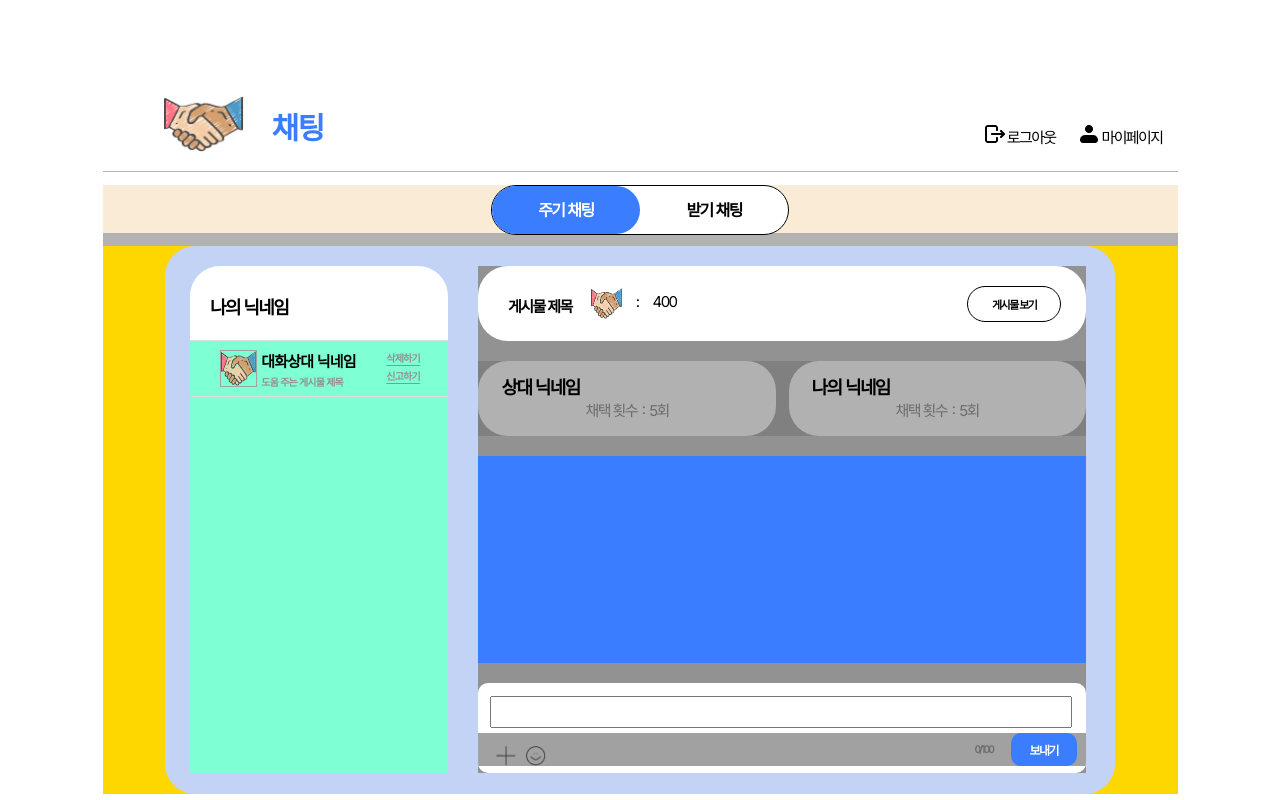
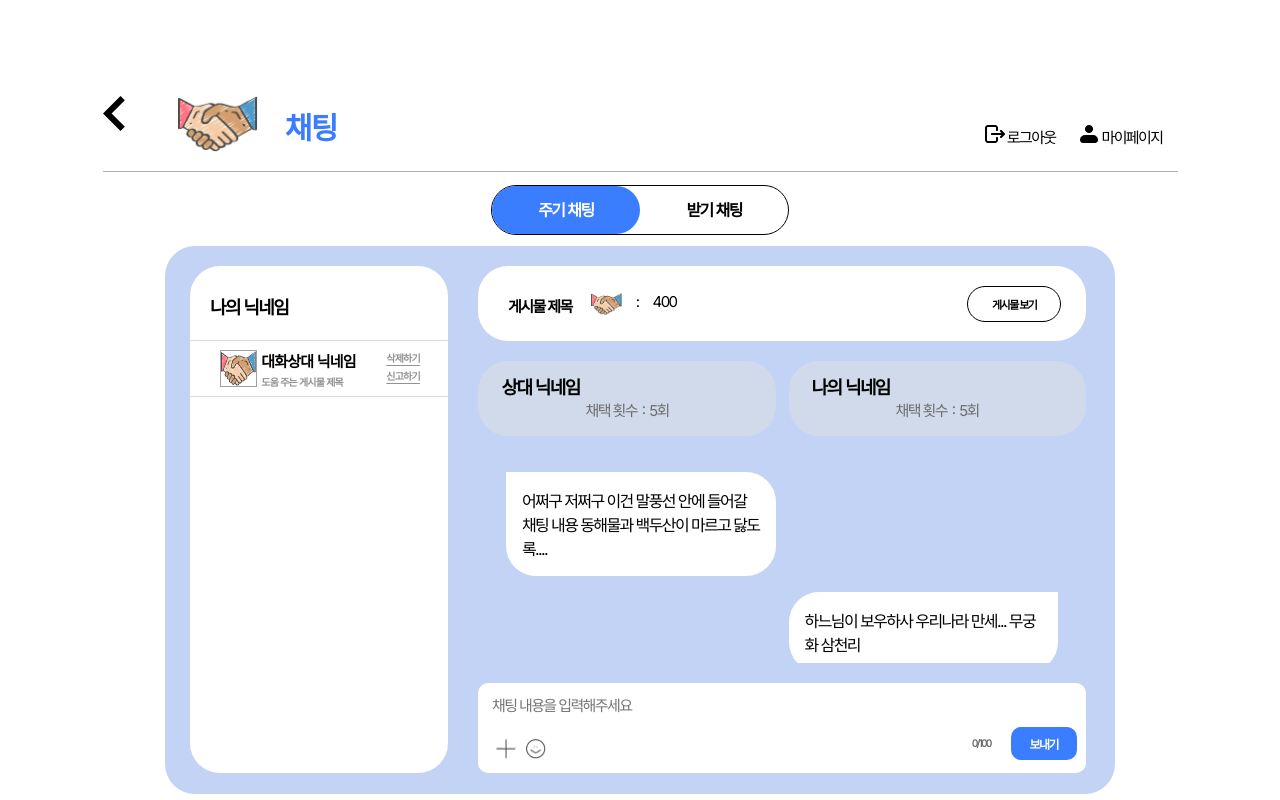
Before and after one commit to walloonam/Hand_In_Hand_Frontend, a plain HTML site: page html/chat.html in a window 1280 px wide. Drawn offline with Linux system fonts and the light colour scheme.

Commit message:
init mypage

```diff
--- a/css/chat.css
+++ b/css/chat.css
@@ -35,12 +35,18 @@ a {
     border-bottom: solid 0.0625rem #B2B2B2;
 }
 
+.back_btn {
+    width: 2.1875rem;
+    height: 1.36719rem;
+    margin-top: 5.99rem;
+}
+
 .logo_btn {
     /* position: absolute; */
     width: 5rem;
     height: 3.5165rem;
     margin-top: 5.99rem;
-    margin-left: 3.87rem;
+    margin-left: 2.51rem;
 }
 
 .logo_btn img {
@@ -145,7 +151,7 @@ a {
 /********** container **********/
 
 .container {
-    background-color: #B2B2B2;
+    /* background-color: #B2B2B2; */
     margin: 0 auto;
     width: 67.1875rem;
 }
@@ -154,7 +160,7 @@ a {
 /*** wrap_bar ***/
 
 .wrap_bar {
-    background-color: antiquewhite;
+    /* background-color: antiquewhite; */
     height: 3.00399rem;
     margin-top: 0.8rem;
     margin-bottom: 0.8rem;
@@ -241,8 +247,8 @@ a {
 /*** wrap_content ***/
 
 .wrap_content {
-    background-color: gold;
-    height: 34.2555rem;
+    /* background-color: gold; */
+    margin-bottom: 2.46rem;
 }
 
 .back {
@@ -281,7 +287,7 @@ a {
 }
 
 .wrap_list {
-    background-color: aquamarine;
+    /* background-color: aquamarine; */
     overflow: auto;
     height: 27rem;
     white-space: nowrap;
@@ -309,6 +315,10 @@ a {
     letter-spacing: -0.05rem;
 }
 
+.entity:hover {
+    cursor: pointer;
+}
+
 .profile_img {
     height: 2.3125rem;
     margin-top: 0.58rem;
@@ -324,6 +334,7 @@ a {
 .infor {
     margin-top: 0.58rem;
     margin-left: 0.3rem;
+    margin-right: 1.91rem;
     display: flex;
     flex-direction: column;
 }
@@ -344,7 +355,6 @@ a {
     display: flex;
     flex-direction: column;
     margin-top: 0.57rem;
-    margin-left: 1.91rem;
 }
 
 .func a {
@@ -364,7 +374,7 @@ a {
 /* 채팅창 */
 
 .chat {
-    background-color: #929292;
+    /* background-color: #929292; */
     width: 37.96288rem;
     height: 31.67675rem;
     margin-top: 1.29rem;
@@ -404,8 +414,8 @@ a {
 .point img {
     margin-top: 1.35rem;
     width: 1.91769rem;
-    width: 1.91769rem;
-    height: 1.91769rem;
+    height: 1.97978rem;
+    object-fit: contain;
 }
 
 .point p {
@@ -431,7 +441,7 @@ a {
 }
 
 .user_infor {
-    background-color: grey;
+    /* background-color: grey; */
     height: 4.67406rem;
     margin-top: 1.26rem;
     display: flex;
@@ -473,9 +483,39 @@ a {
 }
 
 .chat_area {
-    background-color: #3A7DFF;
+    /* background-color: #3A7DFF; */
     height: 12.92rem;
     margin-top: 1.26rem;
+    overflow: auto;
+}
+
+.chat_area::-webkit-scrollbar {
+    width: 6px;
+}
+
+.chat_area::-webkit-scrollbar-thumb {
+    background: #757575;
+    border-radius: 10px;
+}
+
+.chat_area p {
+    padding: 1rem;
+}
+
+.other_chat {
+    background-color: #FFF;
+    width: 16.86249rem;
+    border-radius: 0rem 1.875rem 1.875rem 1.875rem;
+    margin-left: 1.72rem;
+    margin-bottom: 0.56rem;
+}
+
+.my_chat {
+    background-color: #FFF;
+    width: 16.86249rem;
+    border-radius: 1.875rem 0rem 1.875rem 1.875rem;
+    margin-left: 19.38249rem;
+    margin-bottom: 0.56rem;
 }
 
 .input_area {
@@ -490,15 +530,20 @@ a {
 
 .text_content {
     overflow: scroll;
-    margin-top: 0.82rem;
+    margin-top: 0.42rem;
     margin-left: 0.72rem;
     width: 36.4rem;
     height: 2rem;
     font-size: 0.9375rem;
+    border: none;
+}
+
+.text_content:focus {
+    outline: none;
 }
 
 .chat_func {
-    background-color: #A1A1A1;
+    /* background-color: #A1A1A1; */
     margin-top: 0.3rem;
     display: flex;
 }
@@ -516,10 +561,13 @@ a {
 }
 
 .wrap_number {
-    margin-left: 26.16rem;
+    margin-left: 23.16rem;
+    width: 4rem;
+    display: flex;
+    justify-content: flex-end;
 }
 
-.char_num {
+.wrap_number p {
     color: #6D6D6D;
     font-size: 0.625rem;
     font-weight: 700;
@@ -544,3 +592,7 @@ a {
     font-weight: 700;
     border: none;
 }
+
+.send_btn:hover {
+    cursor: pointer;
+}
--- /dev/null
+++ b/css/mypage.css
@@ -0,0 +1,171 @@
+html {
+    font-size: 16px;
+}
+
+body {
+    margin: 0;
+    padding: 0;
+    width: 100vw;
+    height: 100vh;
+}
+
+* {
+    box-sizing: border-box;
+    font-family: 'Inter', sans-serif;
+    letter-spacing: -0.1rem;
+}
+
+ul {
+    list-style: none;
+}
+
+a {
+    text-decoration: none;
+}
+
+
+/********** nav **********/
+
+.nav_bar {
+    /* position: relative; */
+    width: 67.1875rem;
+    height: 10.7625rem;
+    margin: 0 auto;
+    display: flex;
+    border-bottom: solid 0.0625rem #B2B2B2;
+}
+
+.back_btn {
+    width: 2.1875rem;
+    height: 1.36719rem;
+    margin-top: 5.99rem;
+}
+
+.logo_btn {
+    /* position: absolute; */
+    width: 5rem;
+    height: 3.5165rem;
+    margin-top: 5.99rem;
+    margin-left: 2.51rem;
+}
+
+.logo_btn img {
+    width: 5rem;
+    height: 3.5165rem;
+}
+
+.nav_menu {
+    /* position: absolute; */
+    flex: 2;
+    margin-top: 6.5rem;
+    margin-left: 1.69rem;
+}
+
+.nav_menu ul {
+    justify-content: space-around;
+    margin: 0;
+    padding: 0;
+}
+
+.nav_menu ul li {
+    font-size: 1.875rem;
+    font-weight: 700;
+}
+
+.chatting_a {
+    color: #3A7DFF;
+}
+
+.nav_chat {
+    margin-top: 6.94rem;
+    margin-left: 5.62rem;
+    margin-right: 1.94rem;
+}
+
+.chat_btn {
+    width: 9.4375rem;
+    height: 2.8125rem;
+    border: 2px solid #727272;
+    border-radius: 1.25rem;
+    background-color: #727272;
+    font-size: 1.25rem;
+    font-weight: 700;
+    color: #FFF;
+}
+
+.chat_btn:hover {
+    cursor: pointer;
+}
+
+.nav_logout {
+    display: flex;
+    margin-top: 7.63rem;
+    margin-right: 1.37rem;
+}
+
+.nav_logout a {
+    margin: 0;
+    margin-top: 0.25rem;
+    height: 1.375rem;
+    font-size: 0.9375rem;
+    font-weight: 500;
+    white-space: nowrap;
+    color: #000;
+}
+
+.nav_logout img {
+    width: 1.5rem;
+    height: 1.5rem;
+}
+
+.nav_logout img:hover {
+    cursor: pointer;
+}
+
+.nav_mypage {
+    display: flex;
+    margin-top: 7.63rem;
+    margin-right: 0.94rem;
+}
+
+.nav_mypage img {
+    width: 1.5rem;
+    height: 1.5rem;
+}
+
+.nav_mypage img:hover {
+    cursor: pointer;
+}
+
+.nav_mypage a {
+    margin: 0;
+    margin-top: 0.25rem;
+    height: 1.375rem;
+    font-size: 0.9375rem;
+    font-weight: 500;
+    white-space: nowrap;
+    color: #000;
+}
+
+
+/********** container **********/
+
+.container {
+    /* background-color: #B2B2B2; */
+    margin: 0 auto;
+    width: 67.1875rem;
+    overflow: hidden;
+}
+
+
+/*** back ***/
+
+.back {
+    background-color: #C2D3F5;
+    border-radius: 1.875rem;
+    border: 2px solid #6D6D6D;
+    width: 59.375rem;
+    height: 34.255548rem;
+    margin: 0 auto;
+    margin-top: 1.44rem;
+}
--- a/html/chat.html
+++ b/html/chat.html
@@ -18,8 +18,10 @@
 </head>
 
 <body>
-
     <nav class="nav_bar">
+        <div class="back_btn">
+            <a href="#"><img src="../img/arrow.png" alt=""></a>
+        </div>
         <div class="logo_btn">
             <a href="#"><img src="../img/logo.png" alt="" class="logo_img"></a>
         </div>
@@ -34,7 +36,7 @@
         </div>
         <div class="nav_mypage">
             <img src="../img/mypage.png" alt="">
-            <a href="#">마이페이지</a>
+            <a href="../html/mypage.html">마이페이지</a>
         </div>
 
     </nav>
@@ -73,7 +75,7 @@
                                 <a href="#" class="elim_btn">
                                    삭제하기
                                 </a>
-                                <a href="" class="report_btn">
+                                <a href="#" class="report_btn">
                                     신고하기
                                 </a>
                             </div>
@@ -117,17 +119,37 @@
                             </div>
                         </div>
                     </div>
-                    <div class="chat_area"></div>
+                    <div class="chat_area">
+                        <div class="other_chat">
+                            <p>어쩌구 저쩌구 이건 말풍선 안에 들어갈 채팅 내용 동해물과 백두산이 마르고 닳도록....</p>
+                        </div>
+                        <div class="my_chat">
+                            <p>하느님이 보우하사 우리나라 만세... 무궁화 삼천리</p>
+                        </div>
+                        <div class="other_chat">
+                            <p>화려강산 대한사람 대한으로</p>
+                        </div>
+                        <div class="my_chat">
+                            <p>길이 보전하세...</p>
+                        </div>
+                        <div class="other_chat">
+                            <p>당근이세요?</p>
+                        </div>
+                        <div class="my_chat">
+                            <p>사람인데요...</p>
+                        </div>
+                    </div>
                     <div class="input_area">
                         <div class="input_chat">
-                            <input type="text" class="text_content">
+                            <input type="text" class="text_content" placeholder="채팅 내용을 입력해주세요">
                         </div>
                         <div class="chat_func">
                             <div class="wrap_send">
                                 <img src="../img/plus_btn.png" alt="">
                                 <img src="../img/emoticon_btn.png" alt="">
                                 <div class="wrap_number">
-                                    <p class="char_num">0/100</p>
+                                    <p>0</p>
+                                    <p class="char_num">/100</p>
                                 </div>
                             </div>
                             <div class="wrap_send_btn"><button class="send_btn">보내기</button></div>
@@ -138,6 +160,9 @@
         </div>
     </section>
 
+    <!-- js -->
+    <script src="../js/chat.js"></script>
+
 </body>
 
 </html>
--- /dev/null
+++ b/js/chat.js
@@ -0,0 +1,15 @@
+document.querySelector(".profile_img").onclick = () => {
+    console.log("채팅창으로");
+}
+
+document.querySelector(".infor").onclick = () => {
+    console.log("채팅창으로");
+}
+
+document.querySelector(".elim_btn").onclick = () => {
+    confirm("삭제하시겠습니까?")
+}
+
+document.querySelector(".report_btn").onclick = () => {
+    confirm("신고하시겠습니까?")
+}
```
Also changed, not shown: html/mypage.html (added, +48 -0 lines).
